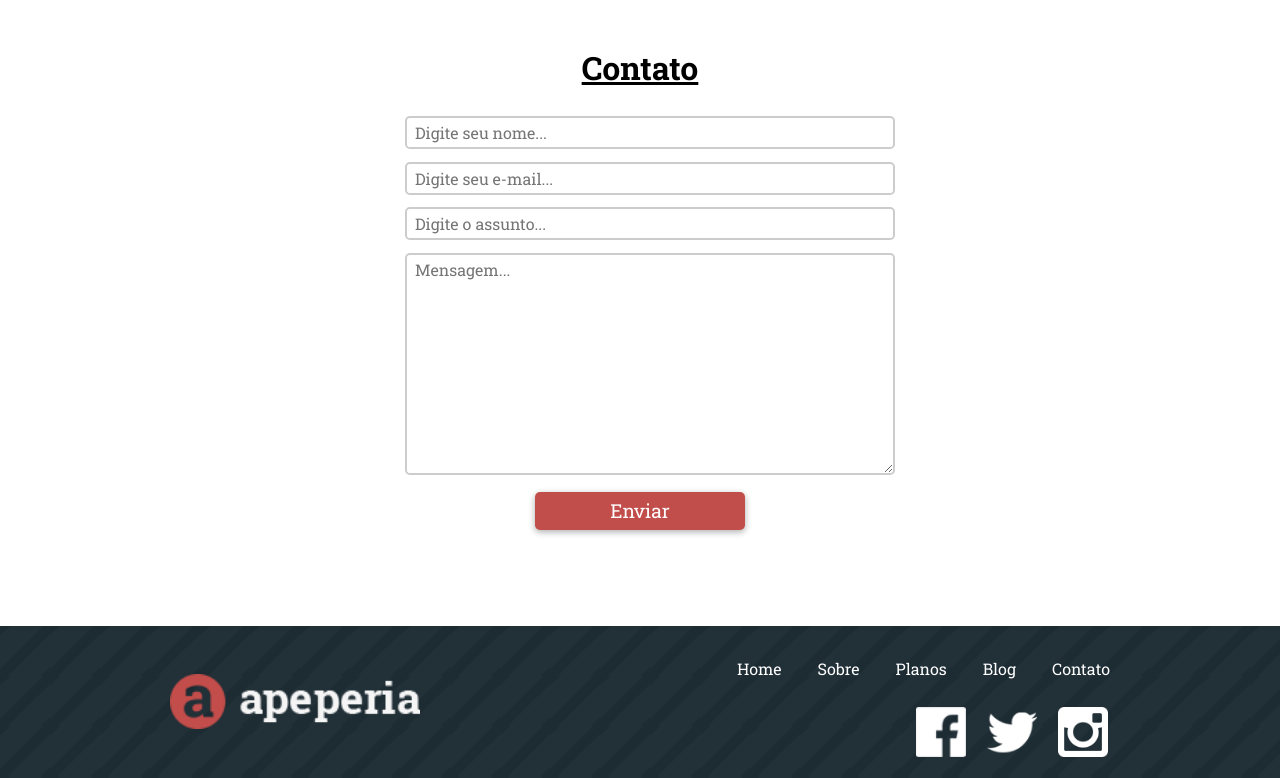
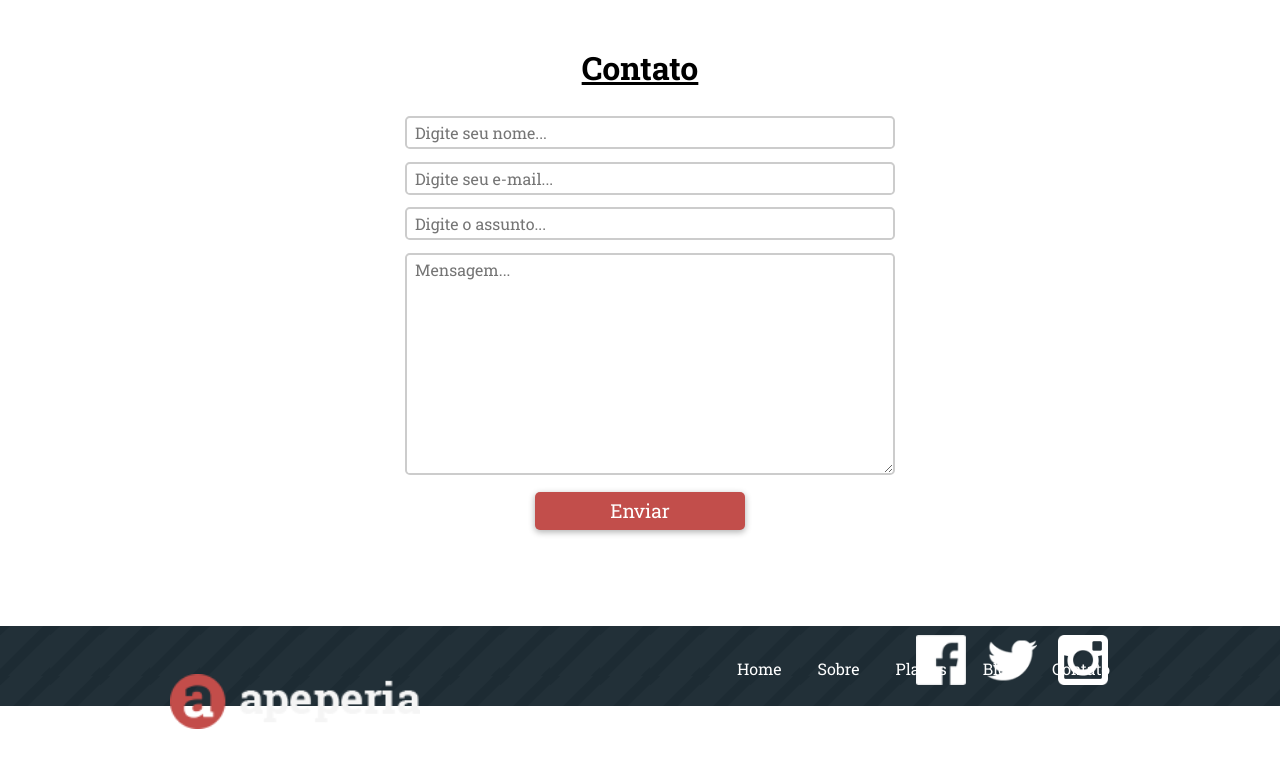
Before and after one commit to maxigor/LNG-Sass, a website: page index.html in a window 1280 px wide. Shown: the part 2476-3254 px from the top of the page. After the commit the page ends 3209 px from the top, so only its background shows below. Drawn offline with Linux system fonts and the light colour scheme.

Commit message:
Code was clean until manager requested to fuck it up

```diff
--- a/css/helpers/_mixins.scss
+++ b/css/helpers/_mixins.scss
@@ -11,7 +11,7 @@
 }
 
 @function multiplica-fonte($valor-mult){
-	@return $valor-mult * $fonte-padrao;
+	@return round($valor-mult * $fonte-padrao);
 }
 
 ////////////////
--- a/css/layout/_footer.scss
+++ b/css/layout/_footer.scss
@@ -31,7 +31,7 @@ footer::before {
 
 footer .container {
   padding-top: multiplica-fonte(3);
-  height: multiplica-fonte(6.5);
+  height: multiplica-fonte(2);
   position: relative;
 }
 
```
Also changed, not shown: css/estilos.css.
